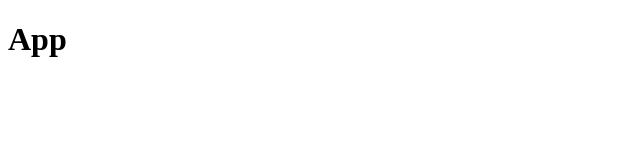
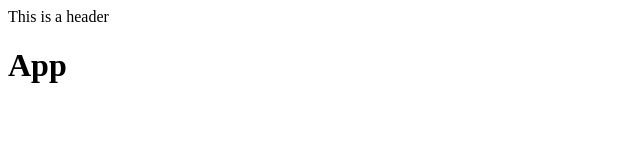
Before and after one commit to Direct-Entry-Program-8/clone-pull-project, a website: page src/index.html in a window 1280 px wide. Shown: the whole page, without its empty margins (0-640 px from the left). Drawn offline with Linux system fonts and the light colour scheme.

Commit message:
Add a new header element to the html page

```diff
--- a/src/index.html
+++ b/src/index.html
@@ -8,6 +8,9 @@
     <title>App</title>
 </head>
 <body>
+    <header>
+        This is a header
+    </header>
     <h1>App</h1>
 </body>
 </html>
```
